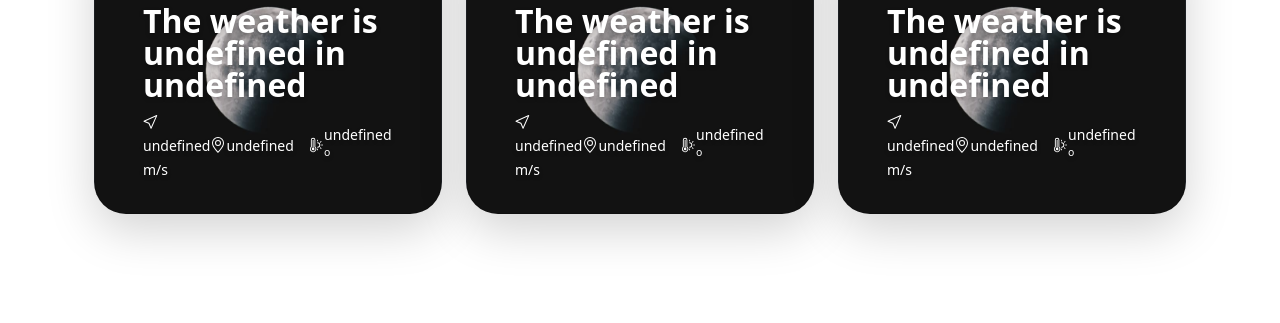
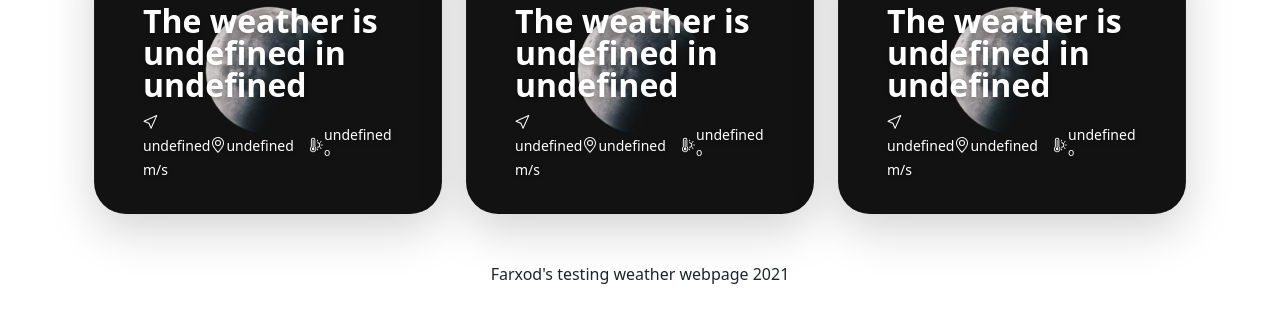
Before and after one commit to FarhodRW/weather-app, a website: page index.html in a window 1280 px wide. Shown: the part 235-558 px from the top of the page. Drawn offline with nearby package versions, Linux system fonts and the light colour scheme; files whose address does not match are found by name.

Commit message:
4rd commit

```diff
--- a/index.html
+++ b/index.html
@@ -61,7 +61,8 @@
 
     <div class="row row-cols-1 row-cols-lg-3 align-items-stretch g-4 py-5" id="list">
 
-  </div>
+  </div><div style="text-align: center;">
+  <footer>Farxod's testing weather webpage 2021</footer></div>
   </div>
   <script src="https://cdnjs.cloudflare.com/ajax/libs/axios/0.22.0/axios.min.js"></script>
   <script src="https://code.jquery.com/jquery-3.5.0.js"></script>
```
